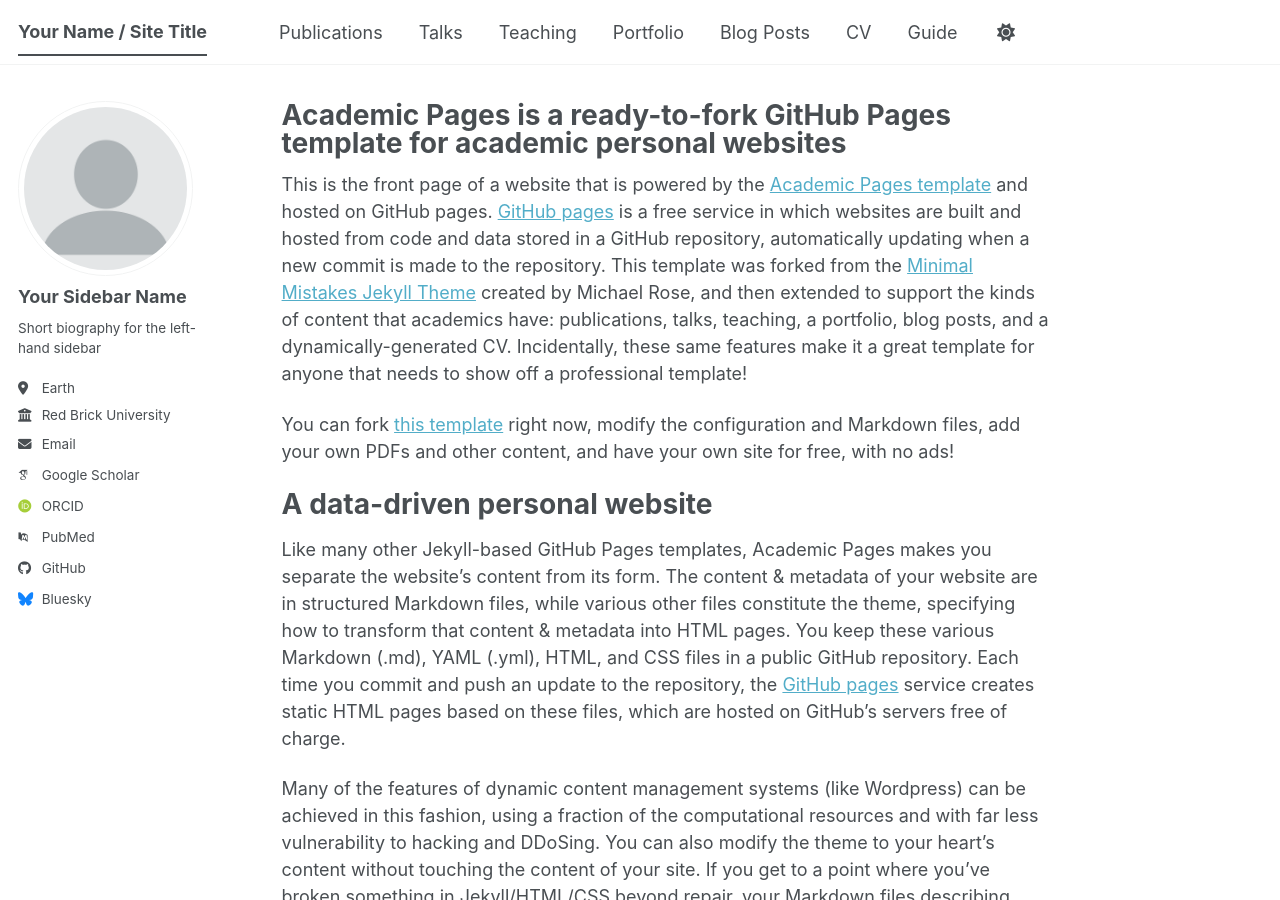
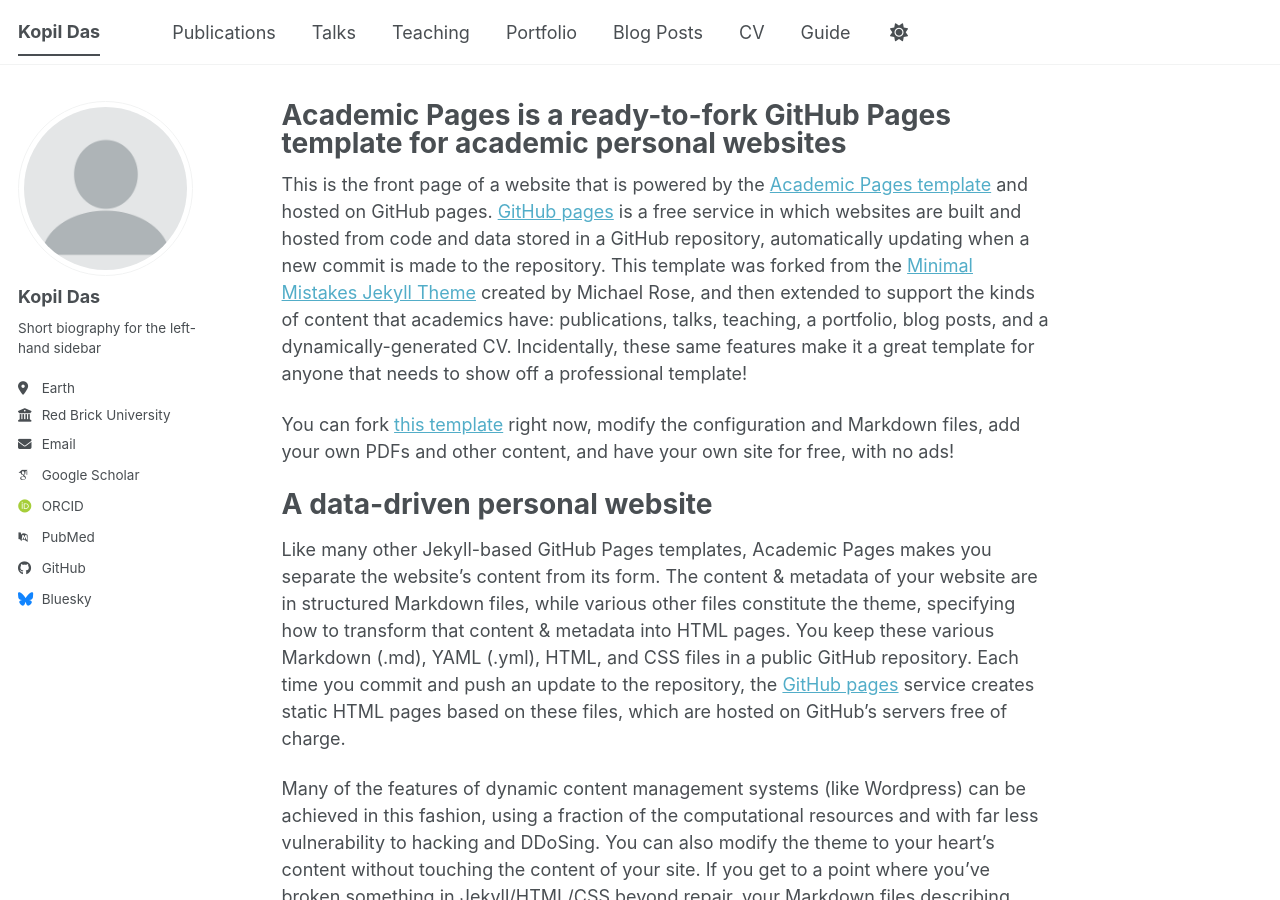
Before and after one commit to kopildas/kopildas.github.io, a Jekyll site: the page built from _pages/about.md, in a window 1280 px wide and 900 px high. Built offline with Jekyll 4.4.1, drawn with Linux system fonts in a browser that asks for light colours; some web fonts are replaced; a script bundle is joined from its source files by our own code; library files that are not in the unit come from our copies.

Commit message:
Update site title and author name in config

```diff
--- a/_config.yml
+++ b/_config.yml
@@ -9,7 +9,7 @@
 # Basic Site Settings
 locale                   : "en-US"
 site_theme               : "default" # The available themes options are "default", "air", "sunrise", "mint", "dirt" and "contrast"
-title                    : "Your Name / Site Title"
+title                    : "Kopil Das"
 title_separator          : "-"
 name                     : &name "Your Name"
 description              : &description "Your Name's academic portfolio"   # Update this with a general description of your site, this is the default if not overridden by a page
@@ -24,7 +24,7 @@
 author:
   # Biographic information
   avatar           : "profile.png"
-  name             : "Your Sidebar Name"
+  name             : "Kopil Das"
   pronouns         : # example: "she/her"
   bio              : "Short biography for the left-hand sidebar"
   location         : "Earth"
```
